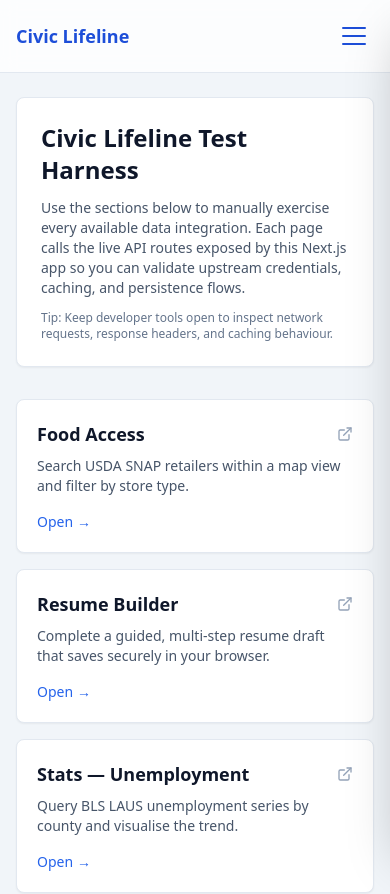
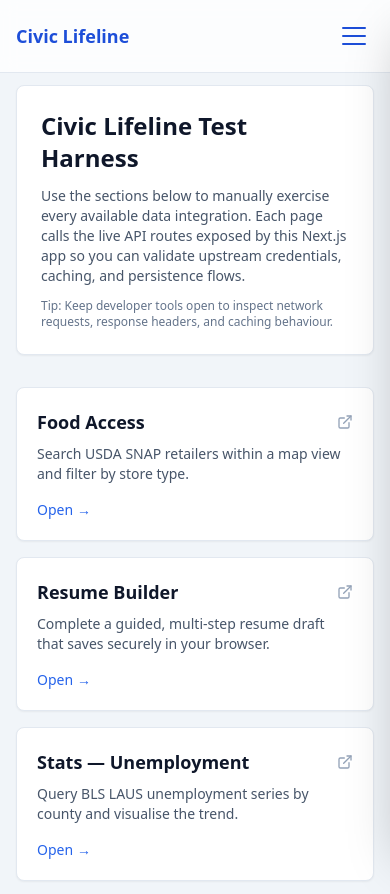
Before and after one commit to juchheim/civic-lifeline, a Next.js app in the folder apps/web/: page / in a window 390 px wide. Shown: the top 894 px of the page. Built offline with nearby package versions, Linux system fonts and the light colour scheme.

Commit message:
Reduce spacing between header and resume builder on mobile
- Changed main content padding from py-6 to py-3 on mobile
- Desktop padding remains py-6 (24px)
- Mobile padding reduced to py-3 (12px) - half the original space

```diff
--- a/apps/web/app/layout.tsx
+++ b/apps/web/app/layout.tsx
@@ -130,7 +130,7 @@ export default function RootLayout({ children }: { children: React.ReactNode })
               </div>
             </header>
             <div role="main">
-              <div className="mx-auto w-full max-w-6xl px-4 py-6">{children}</div>
+              <div className="mx-auto w-full max-w-6xl px-4 py-3 md:py-6">{children}</div>
             </div>
             <footer className="border-t border-slate-200 bg-white/70">
               <div className="mx-auto w-full max-w-6xl px-4 py-4 text-xs text-slate-500">
```
